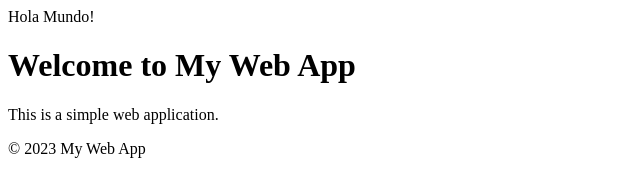
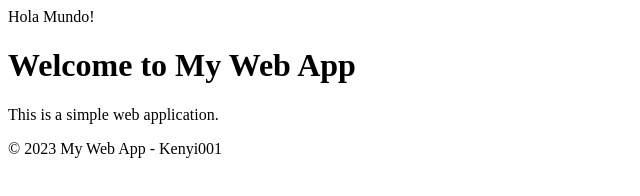
Before and after one commit to Kenyi001/WorkshopFirebaseGDG, a plain HTML site: page public/index.html in a window 1280 px wide. Shown: the full height of the page, 0-640 px from the left. Drawn offline with Linux system fonts and the light colour scheme.

Commit message:
update index.html structure and content

```diff
--- a/public/index.html
+++ b/public/index.html
@@ -14,7 +14,7 @@
         <p>This is a simple web application.</p>
     </main>
     <footer>
-        <p>&copy; 2023 My Web App</p>
+        <p>&copy; 2023 My Web App - Kenyi001</p>
     </footer>
 </body>
 </html>
```
